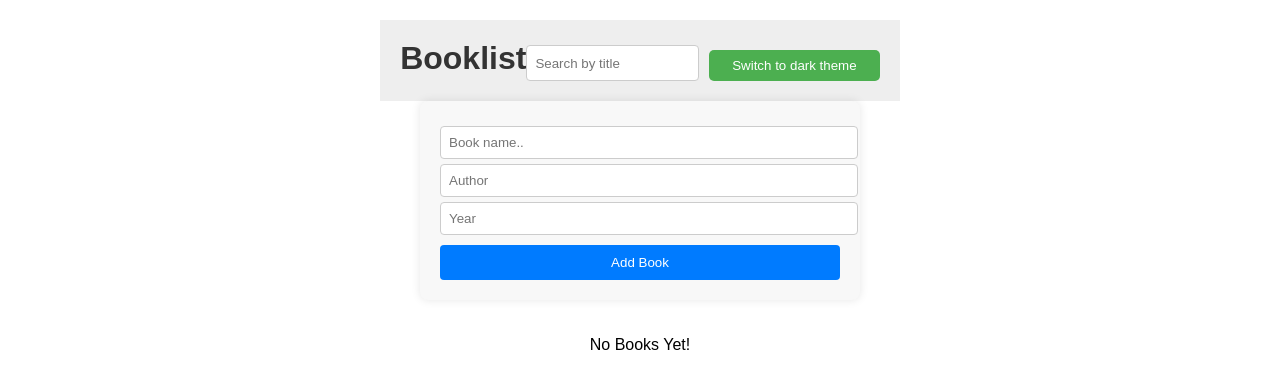
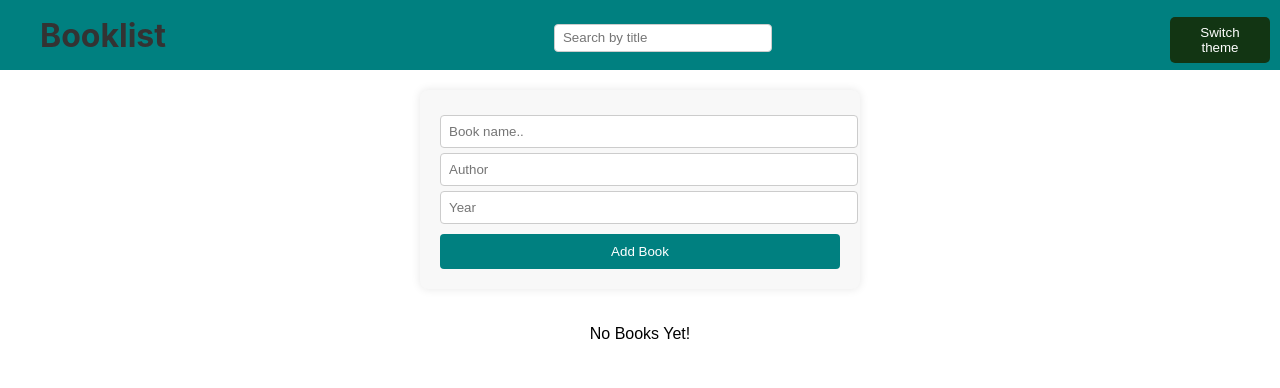
Before and after one commit to pesto-students/p13-prateek-lalwani-navina1, a React (Create React App) app in the folder React/reactpesto/: page / in a window 1280 px wide. Shown: the top 388 px of the page. Built offline with nearby package versions, Linux system fonts and the light colour scheme.

Commit message:
navbar completed

```diff
--- a/React/reactpesto/src/Components/Bookform.css
+++ b/React/reactpesto/src/Components/Bookform.css
@@ -1,6 +1,7 @@
 /* Booklist.css */
 
 /* Common styles */
+
 .booklist-container {
   display: flex;
   flex-direction: column;
@@ -76,7 +77,7 @@ input {
 }
 
 button {
-  background-color: #007bff;
+  background-color:teal;
   color: #fff;
   padding: 10px;
   border: none;
@@ -100,28 +101,31 @@ button:hover {
     justify-content:space-between;
 }
 .navbar{
-  background-color: #eee;
-  padding: 10px;
+  background-color: teal;
   display: flex;
   justify-content: space-between;
-  padding:20px;
-  justify-content: "space-between";
+  padding:10px;
+  height: 50px;
+  align-items: center;
 }
 .navbar h1 {
   margin: 0;
-
+  padding-left: 30px;
 }
 
 .navbar input {
   padding: 8px;
   margin-right: 10px;
+  width:200px;
+  height: 10px;
 }
 
 .navbar button {
-  background-color: #4caf50;
+  background-color: #123513;
   color: white;
   border: none;
   padding: 8px 12px;
   cursor: pointer;
   border-radius: 5px;
+  width:100px;
 }
--- a/React/reactpesto/src/Components/Booklist.jsx
+++ b/React/reactpesto/src/Components/Booklist.jsx
@@ -13,9 +13,9 @@ function Booklist() {
     //     // Add more books if you'd like
     //   ];
 
-     const [searchWord,setSearchWord]=useState('');
-     const [books,setBooks]=useState([]);
-     const addBook=(book)=>{
+    const [searchWord, setSearchWord] = useState('');
+    const [books, setBooks] = useState([]);
+    const addBook = (book) => {
         setBooks([...books, book]);
     }
     const deleteBook = (index) => {
@@ -23,47 +23,48 @@ function Booklist() {
         updatedBooks.splice(index, 1);
         setBooks(updatedBooks);
     };
-      let filteredBooks=useBookFilter(books,searchWord);
+    let filteredBooks = useBookFilter(books, searchWord);
     console.log(filteredBooks)
     //pagination
-    const itemsPerPage=4;
-    const [currentPage,setCurrentPage]=useState(1);
-    const startIndex=(currentPage-1)* itemsPerPage;
-    const endIndex=startIndex+itemsPerPage;
+    const itemsPerPage = 4;
+    const [currentPage, setCurrentPage] = useState(1);
+    const startIndex = (currentPage - 1) * itemsPerPage;
+    const endIndex = startIndex + itemsPerPage;
 
-    const paginateBooks=filteredBooks.slice(startIndex,endIndex);
-    const totalPage=Math.ceil(filteredBooks.length/itemsPerPage);
-    const handlePage=(newPage)=>{
+    const paginateBooks = filteredBooks.slice(startIndex, endIndex);
+    const totalPage = Math.ceil(filteredBooks.length / itemsPerPage);
+    const handlePage = (newPage) => {
         setCurrentPage(newPage)
     }
-    useEffect(()=>{
+    useEffect(() => {
 
-    },[books])
+    }, [books])
     return (
-    <div className="booklist-container">
+        <>
             <div className='navbar'>
                 <h1>Booklist</h1>
                 <input
                     type='text'
                     placeholder='Search by title'
                     value={searchWord}
-                onChange={(e)=>setSearchWord(e.target.value)
-            }/>
-            <button>Switch to dark theme</button>
+                    onChange={(e) => setSearchWord(e.target.value)
+                    } />
+                <button>Switch theme</button>
             </div>
-        <BookForm addBook={addBook}/>
+            <div className="booklist-container">
+                <BookForm addBook={addBook} />
                 {
-            books?.length<1 ?
-            <p>No Books Yet!</p>:
+                    books?.length < 1 ?
+                        <p>No Books Yet!</p> :
                         <ul className="book-list">
-            {paginateBooks.map((book,index)=>(
+                            {paginateBooks.map((book, index) => (
                                 // <li key={index}>{book.title} by {book.author}, {book.year}</li>
-                <Book key={index} title={book.title} author={book.author} year={book.year} deleteBook={()=>deleteBook(index)}/>
+                                <Book key={index} title={book.title} author={book.author} year={book.year} deleteBook={() => deleteBook(index)} />
                             ))}
                         </ul>
 
                 }
-        {books.length>0 && <div className='pagination'>
+                {books.length > 0 && <div className='pagination'>
                     <p>Page {currentPage} of {totalPage}</p>
                     <div className='page'>
                         <button onClick={() => handlePage(currentPage - 1)} disabled={currentPage === 1}>
@@ -76,6 +77,7 @@ function Booklist() {
                     </div>
                 </div>}
             </div>
+        </>
     )
 }
 
```
Lines whose indentation alone changed are shown as unchanged.
